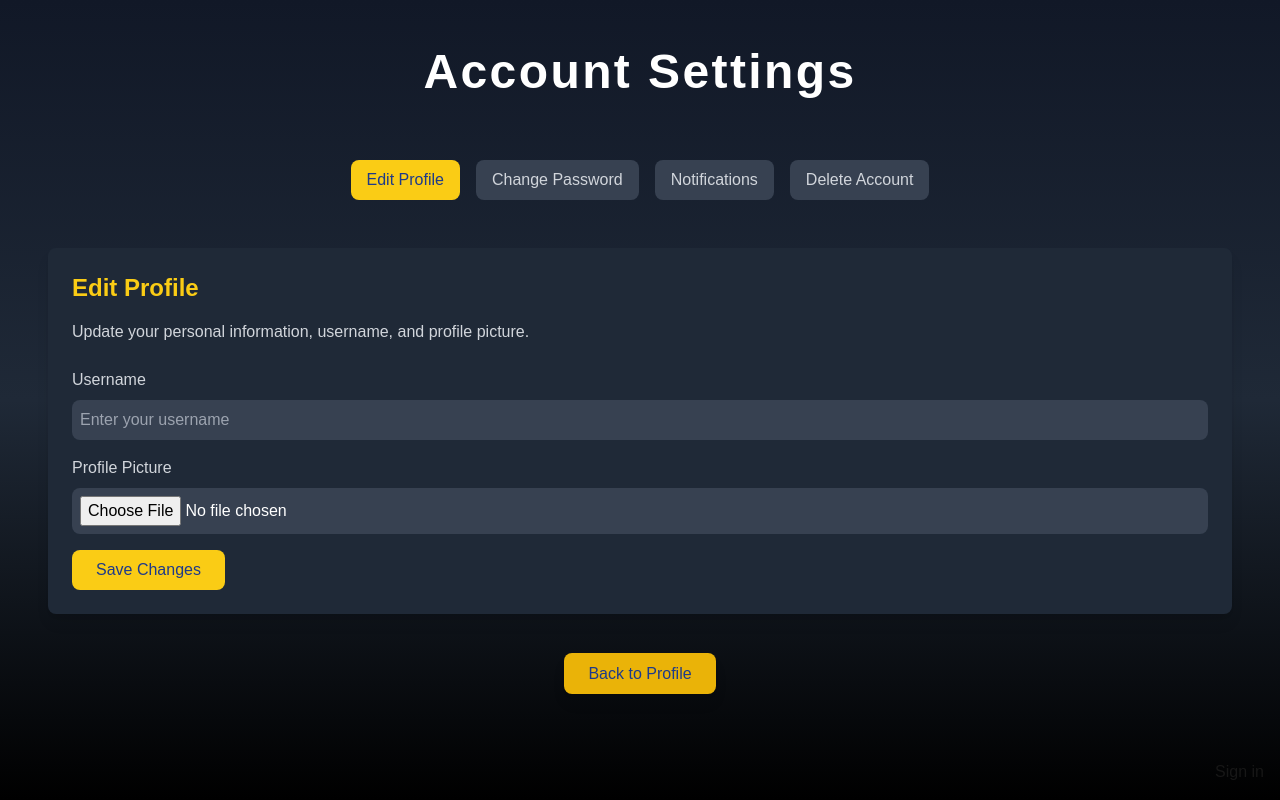
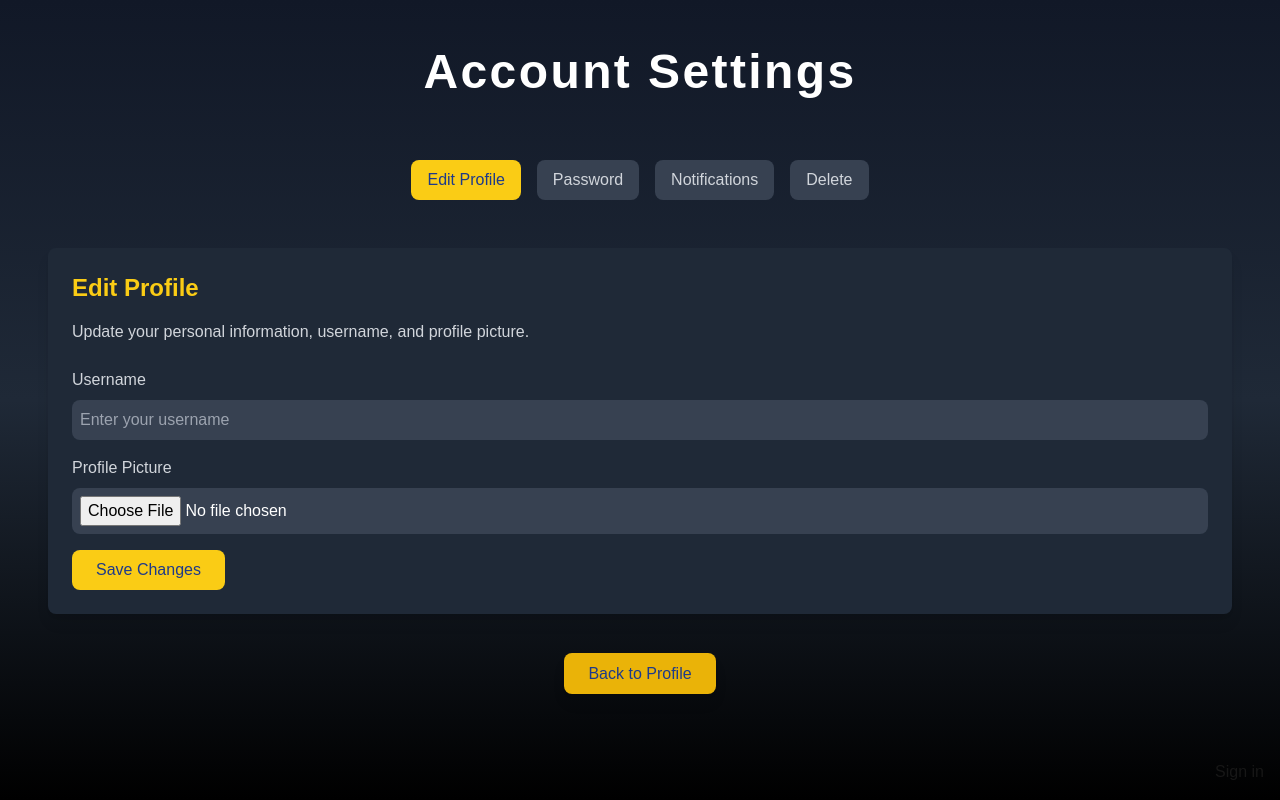
Before and after one commit to evanwilliamson94/sober-social, a Next.js app: page /settings in a window 1280 px wide. Built offline with nearby package versions, Linux system fonts and the light colour scheme; no server answers.

Commit message:
settings page

```diff
--- a/src/pages/settings.tsx
+++ b/src/pages/settings.tsx
@@ -1,9 +1,33 @@
-import React, { useState } from 'react';
+import { useUser } from '@clerk/nextjs';
+import { useState } from 'react';
 import { FaUserEdit, FaKey, FaBell, FaTrashAlt } from 'react-icons/fa';
 import Link from 'next/link';
 
 const SettingsPage: React.FC = () => {
-  const [activeSection, setActiveSection] = useState('profile'); // Track active section
+  const { user } = useUser();
+  const [activeSection, setActiveSection] = useState('profile');
+  const [profileImage, setProfileImage] = useState<string | null>(user?.imageUrl || null);
+  const [uploadError, setUploadError] = useState<string | null>(null);
+
+  const handleImageUpload = async (e: React.ChangeEvent<HTMLInputElement>) => {
+    if (e.target.files?.[0]) {
+      const file = e.target.files[0];
+      try {
+        const imageUrl = await uploadProfileImageToServer(file);
+        setProfileImage(imageUrl);
+        setUploadError(null);
+      } catch {
+        setUploadError('Failed to upload image. Please try again.');
+      }
+    }
+  };
+
+  const uploadProfileImageToServer = async (file: File): Promise<string> => {
+    // Upload logic (connect to NeonDB)
+    return new Promise((resolve) => {
+      setTimeout(() => resolve(URL.createObjectURL(file)), 1000);
+    });
+  };
 
   return (
     <div className="min-h-screen bg-gradient-to-b from-gray-900 via-gray-800 to-black text-white p-8 lg:p-12">
@@ -14,33 +38,19 @@ const SettingsPage: React.FC = () => {
           Account Settings
         </h1>
 
-        {/* Settings Tabs */}
-        <div className="flex justify-center space-x-4 mb-8">
-          <button
-            className={`px-4 py-2 rounded-lg ${activeSection === 'profile' ? 'bg-yellow-400 text-blue-900' : 'bg-gray-700 text-gray-300'}`}
-            onClick={() => setActiveSection('profile')}
-          >
-            Edit Profile
-          </button>
-          <button
-            className={`px-4 py-2 rounded-lg ${activeSection === 'password' ? 'bg-yellow-400 text-blue-900' : 'bg-gray-700 text-gray-300'}`}
-            onClick={() => setActiveSection('password')}
-          >
-            Change Password
-          </button>
-          <button
-            className={`px-4 py-2 rounded-lg ${activeSection === 'notifications' ? 'bg-yellow-400 text-blue-900' : 'bg-gray-700 text-gray-300'}`}
-            onClick={() => setActiveSection('notifications')}
-          >
-            Notifications
-          </button>
-          <button
-            className={`px-4 py-2 rounded-lg ${activeSection === 'delete' ? 'bg-yellow-400 text-blue-900' : 'bg-gray-700 text-gray-300'}`}
-            onClick={() => setActiveSection('delete')}
-          >
-            Delete Account
-          </button>
-        </div>
+       {/* Settings Tabs */}
+<div className="flex flex-wrap justify-center gap-4 mb-8">
+  {['profile', 'password', 'notifications', 'delete'].map(section => (
+    <button
+      key={section}
+      className={`w-full sm:w-auto px-4 py-2 rounded-lg ${activeSection === section ? 'bg-yellow-400 text-blue-900' : 'bg-gray-700 text-gray-300'}`}
+      onClick={() => setActiveSection(section)}
+    >
+      {section === 'profile' ? 'Edit Profile' : section.charAt(0).toUpperCase() + section.slice(1)}
+    </button>
+  ))}
+</div>
+
 
         {/* Profile Section */}
         {activeSection === 'profile' && (
@@ -50,11 +60,18 @@ const SettingsPage: React.FC = () => {
             <form>
               <div className="mb-4">
                 <label className="block mb-2 text-gray-300">Username</label>
-                <input type="text" className="w-full p-2 rounded-lg bg-gray-700 text-white" placeholder="Enter your username" />
+                <input
+                  type="text"
+                  defaultValue={user?.fullName || ''}
+                  className="w-full p-2 rounded-lg bg-gray-700 text-white"
+                  placeholder="Enter your username"
+                />
               </div>
               <div className="mb-4">
                 <label className="block mb-2 text-gray-300">Profile Picture</label>
-                <input type="file" className="w-full p-2 rounded-lg bg-gray-700 text-white" />
+                <input type="file" className="w-full p-2 rounded-lg bg-gray-700 text-white" onChange={handleImageUpload} />
+                {profileImage && <img src={profileImage} alt="Profile" className="mt-4 rounded-lg w-24 h-24 object-cover" />}
+                {uploadError && <p className="text-red-500 mt-2">{uploadError}</p>}
               </div>
               <button className="bg-yellow-400 text-blue-900 px-6 py-2 rounded-lg hover:bg-yellow-300">Save Changes</button>
             </form>
@@ -75,7 +92,9 @@ const SettingsPage: React.FC = () => {
                 <label className="block mb-2 text-gray-300">New Password</label>
                 <input type="password" className="w-full p-2 rounded-lg bg-gray-700 text-white" placeholder="Enter new password" />
               </div>
-              <button className="bg-yellow-400 text-blue-900 px-6 py-2 rounded-lg hover:bg-yellow-300">Save Changes</button>
+              <button className="bg-yellow-400 text-blue-900 px-6 py-2 rounded-lg hover:bg-yellow-300 transition-all hover:scale-105">
+                Save Changes
+              </button>
             </form>
           </div>
         )}
@@ -94,7 +113,9 @@ const SettingsPage: React.FC = () => {
                 <label className="block mb-2 text-gray-300">Push Notifications</label>
                 <input type="checkbox" className="mr-2" /> Enable push notifications
               </div>
-              <button className="bg-yellow-400 text-blue-900 px-6 py-2 rounded-lg hover:bg-yellow-300">Save Changes</button>
+              <button className="bg-yellow-400 text-blue-900 px-6 py-2 rounded-lg hover:bg-yellow-300 transition-all hover:scale-105">
+                Save Changes
+              </button>
             </form>
           </div>
         )}
```
